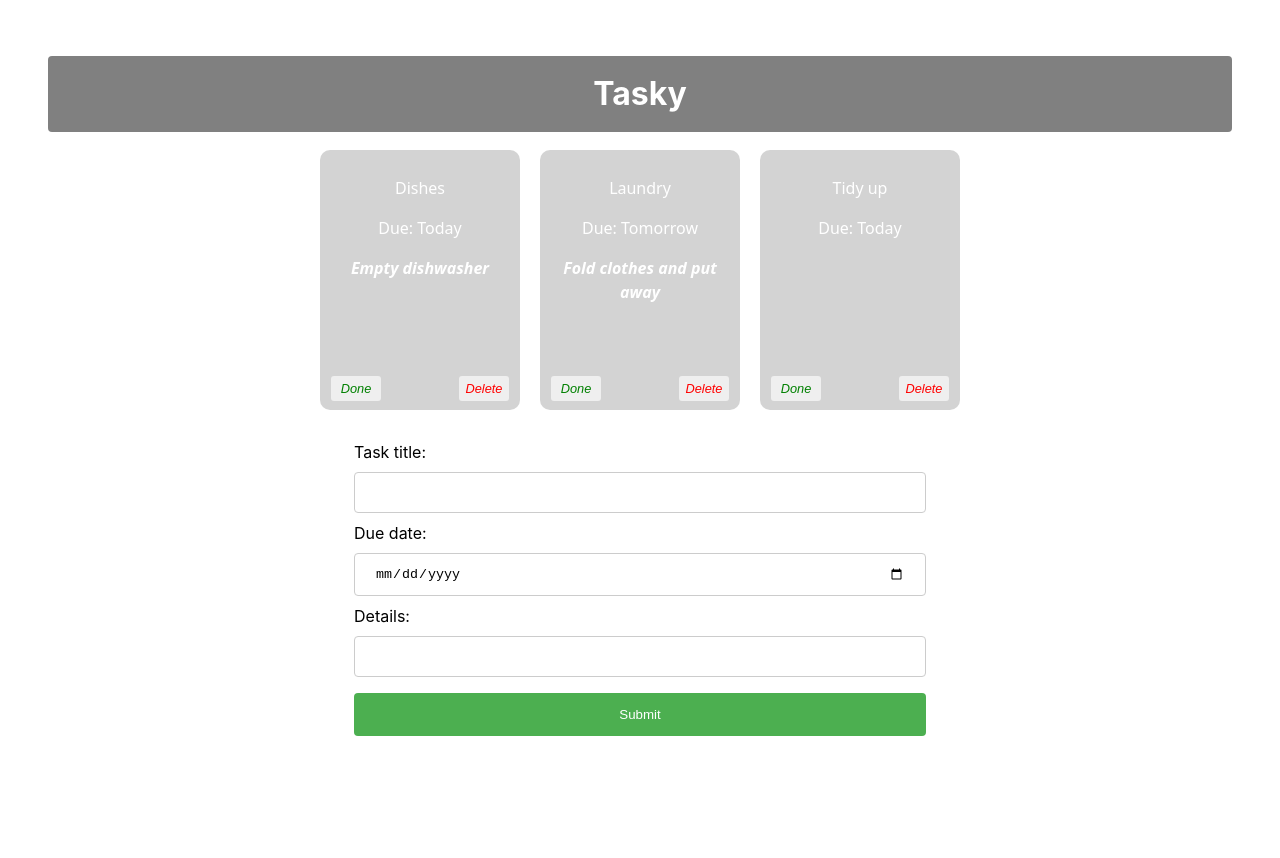
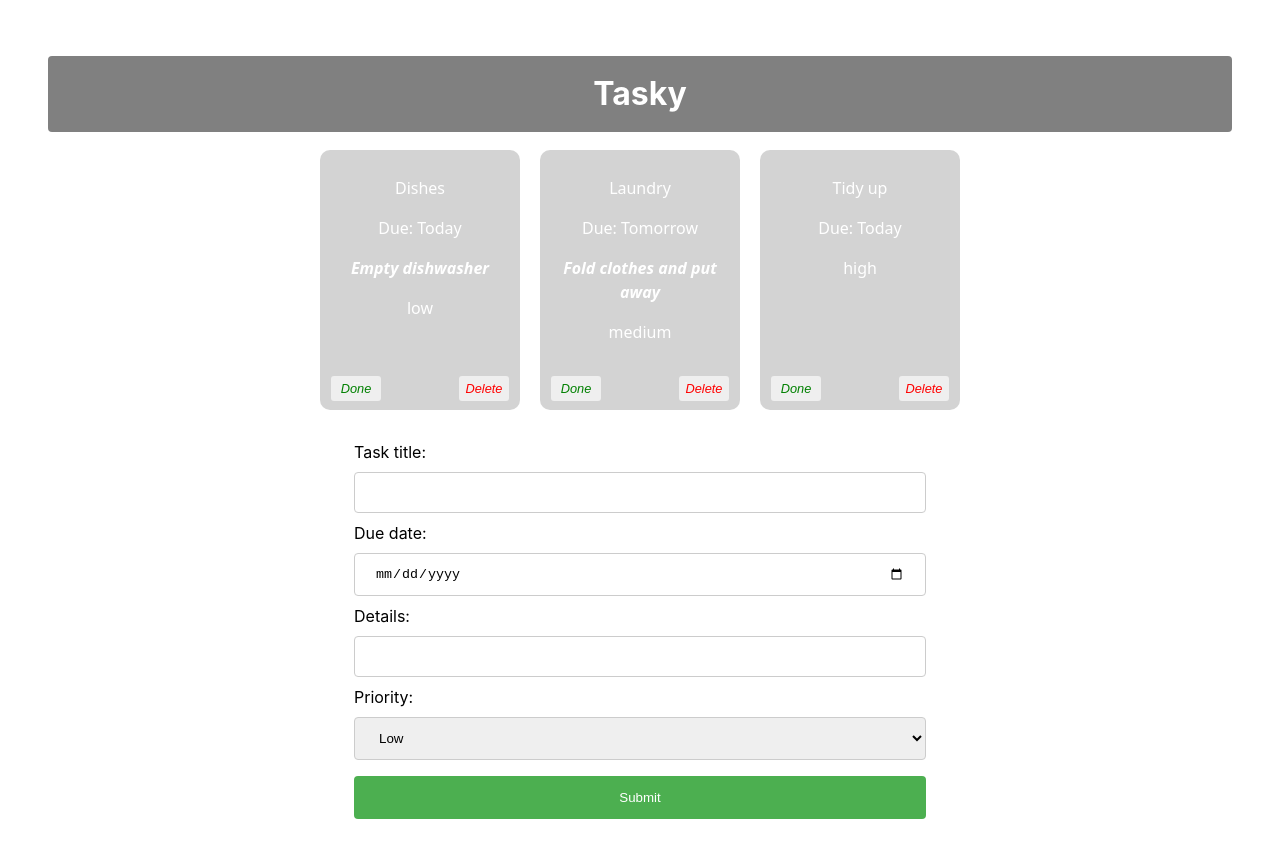
Before and after one commit to Aidan-Weeks/react-basics-labs, a React (Vite) app in the folder tasky/: page / in a window 1280 px wide. Shown: the top 858 px of the page. Before the commit the page ends 812 px from the top, so only its background shows below. Built offline with nearby package versions, Linux system fonts and the light colour scheme.

Commit message:
Add task functionality

```diff
--- a/tasky/src/App.css
+++ b/tasky/src/App.css
@@ -91,7 +91,7 @@ button {
   color: red;
 }
 
-input[type=text], input[type=date] {
+input[type=text], input[type=date], select {
   width: 100%;
   padding: 12px 20px;
   margin: 8px 0;
--- a/tasky/src/App.jsx
+++ b/tasky/src/App.jsx
@@ -18,7 +18,8 @@ function App() {
     const [ formState, setFormState ] = useState({
     title: "",
     description: "",
-    deadline: ""
+    deadline: "",
+    priority:""
   });
 
     const doneHandler = (taskIndex) => {
@@ -47,6 +48,9 @@ function App() {
       case "deadline":
           form.deadline = event.target.value;
           break;
+          case "priority":
+          form.priority = event.target.value;
+          break;
       default:
           form = formState;
     }
@@ -67,8 +71,6 @@ function App() {
   }
 
 
-
-
   return (
     <div className="container">
       <h1>Tasky</h1>
@@ -77,6 +79,7 @@ function App() {
       title={task.title}
       description={task.description}
       deadline={task.deadline}
+      priority={task.priority}
       key={task.id}
       done={task.done}
       markDone={() => doneHandler(index)}
--- a/tasky/src/components/Form.jsx
+++ b/tasky/src/components/Form.jsx
@@ -17,6 +17,14 @@ const AddTaskForm = (props) => {
         Details:
         <input type="text" name="description" onChange={(event) => props.change(event)} />
     </label>
+    <label>
+        Priority:
+        <select name="priority" onChange={(event) => props.change(event)} >
+            <option value="low">Low</option>
+            <option value="medium">Medium</option>
+            <option value="high">High</option>
+        </select>
+    </label>
         <input type="submit" value="Submit" />
         </form>
     </div>
--- a/tasky/src/components/Task.jsx
+++ b/tasky/src/components/Task.jsx
@@ -1,7 +1,12 @@
 const Task = (props) => {
 
     return (
-        <div className="card" style={{backgroundColor: props.done ? 'lightgrey' : '#5bb4c4'}}>
+        <div className="card" style={{backgroundColor: props.done ? 'lightgrey' : props.priority === 'high'
+                    ? '#ff9999'
+                    : props.priority === 'medium'
+                    ? '#ffcc66'
+                    : '#99cc99'}}
+                    >
            <p>{props.title}</p>
             <p>Due: {props.deadline}</p>
             <p className="description">{props.description}</p>
@@ -11,7 +16,6 @@ const Task = (props) => {
 
         </div>
     )
-
 }
 
 export default Task;
```
